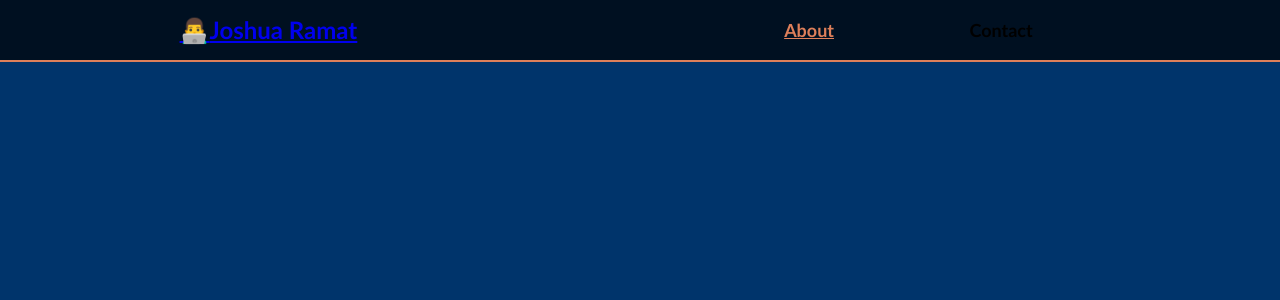
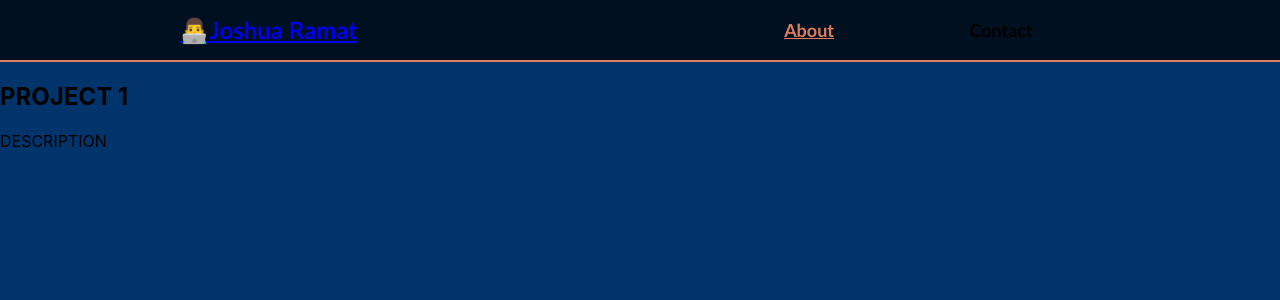
Before and after one commit to joshuaramat/ReactPort, a React (Create React App) app: page /portfolio in a window 1280 px wide. Shown: the top 300 px of the page. Built offline with nearby package versions, Linux system fonts and the light colour scheme; the HTML template or start-up script is replaced by a standard one.

Commit message:
added portfolio component

```diff
--- a/src/App.js
+++ b/src/App.js
@@ -1,8 +1,9 @@
 import React from "react";
 import { BrowserRouter, Routes, Route } from "react-router-dom";
 import About from "./components/About/about";
-// import Home from "./components/home"
+import Home from "./components/home"
 import Nav from "./components/Nav/nav";
+import Port from "./components/Portfolio/port";
 
 function App() {
   return (
@@ -11,8 +12,9 @@ function App() {
       <main>
         <Routes>
           <Route path="/" element={<About/>} />
-          {/* <Route path="/home" element={<Home/>} /> */}
+          <Route path="/home" element={<Home/>} />
           <Route path="/about" element={<About/>} />
+          <Route path="/portfolio" element={<Port />} />
         </Routes>
       </main>
       <footer />
--- /dev/null
+++ b/src/components/Portfolio/port.js
@@ -0,0 +1,12 @@
+import React from 'react';
+
+function Port() {
+    return (
+        <section>
+            <h1>PROJECT 1</h1>
+            <p>DESCRIPTION</p>
+        </section>
+    );
+}
+
+export default Port;
```
